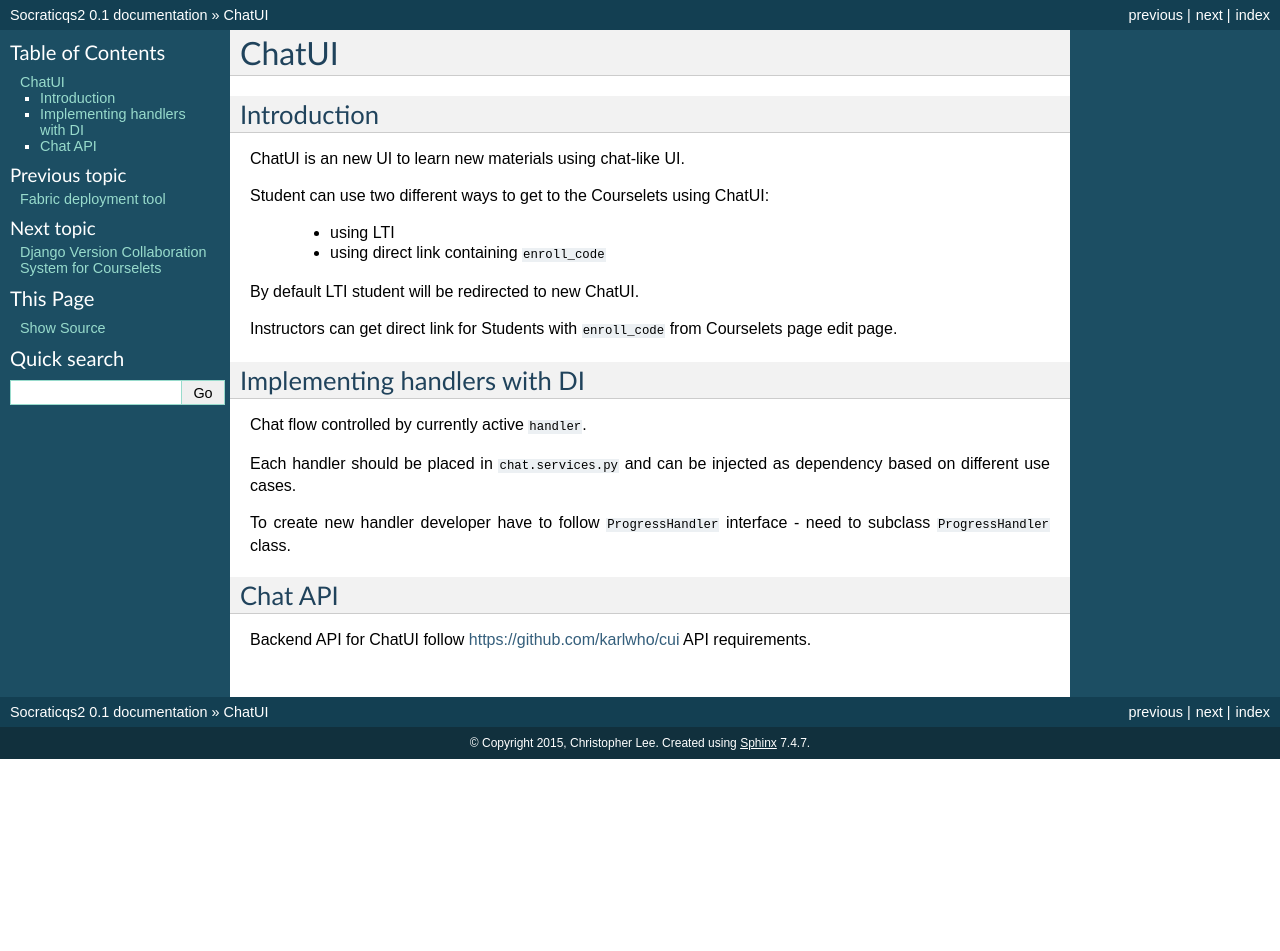
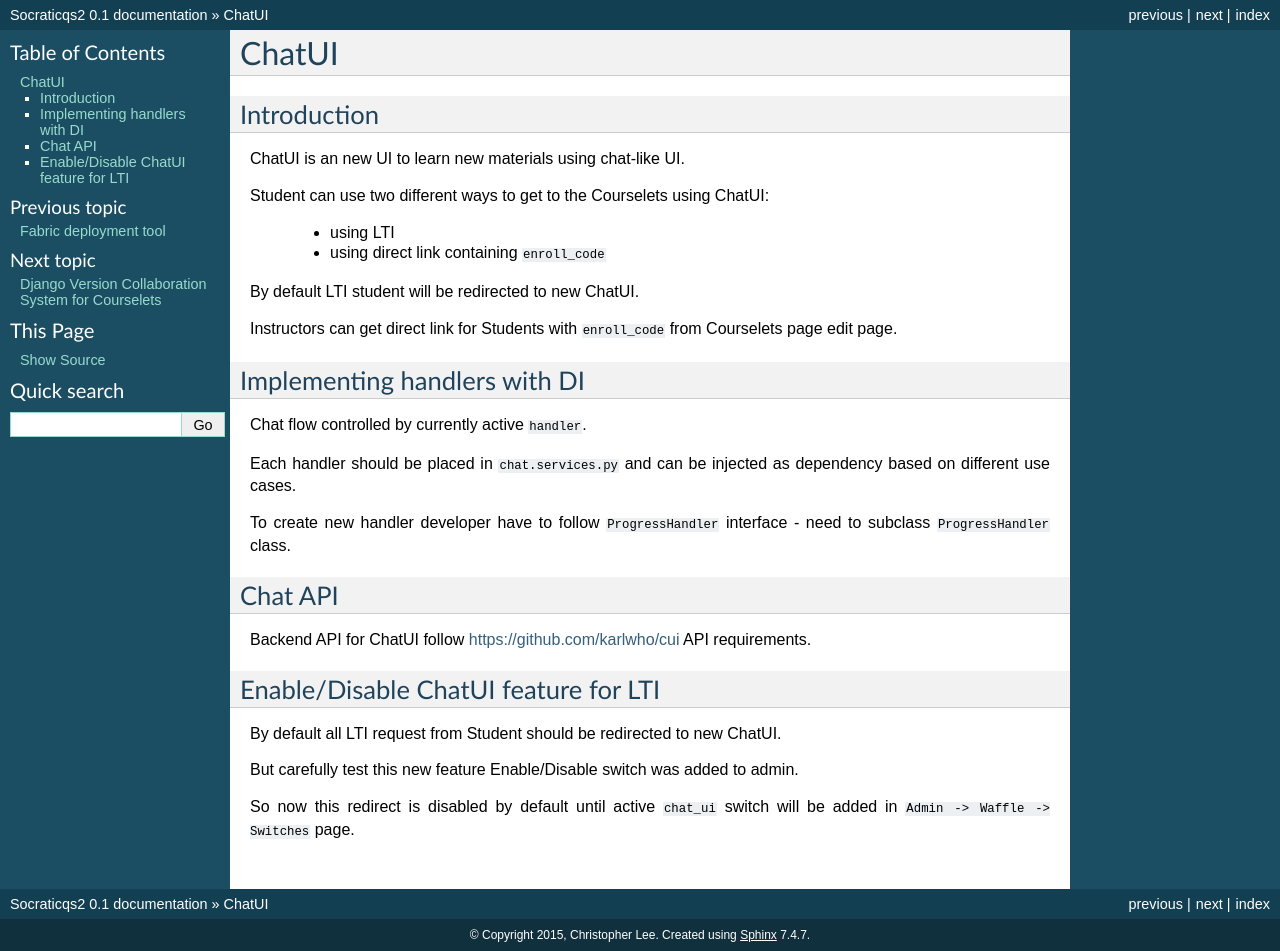
Before and after one commit to cjlee112/socraticqs2, a Sphinx documentation site: the page built from doc/chat.rst, in a window 1280 px wide. Built offline with Sphinx 7.4.7, drawn with Linux system fonts in a browser that asks for light colours; before the commit the page ends 900 px from its top, so only the background shows below that.

Commit message:
doc(chat): update documentation to describe Enable/Disable LTI Student redirect switching.

```diff
--- a/doc/chat.rst
+++ b/doc/chat.rst
@@ -32,3 +32,13 @@
 Chat API
 --------
 Backend API for ChatUI follow https://github.com/karlwho/cui API requirements.
+
+
+Enable/Disable ChatUI feature for LTI
+---------
+By default all LTI request from Student should be redirected to new ChatUI.
+
+But carefully test this new feature Enable/Disable switch was added to admin.
+
+So now this redirect is disabled by default until active ``chat_ui`` switch will be
+added in ``Admin -> Waffle -> Switches`` page.
```
